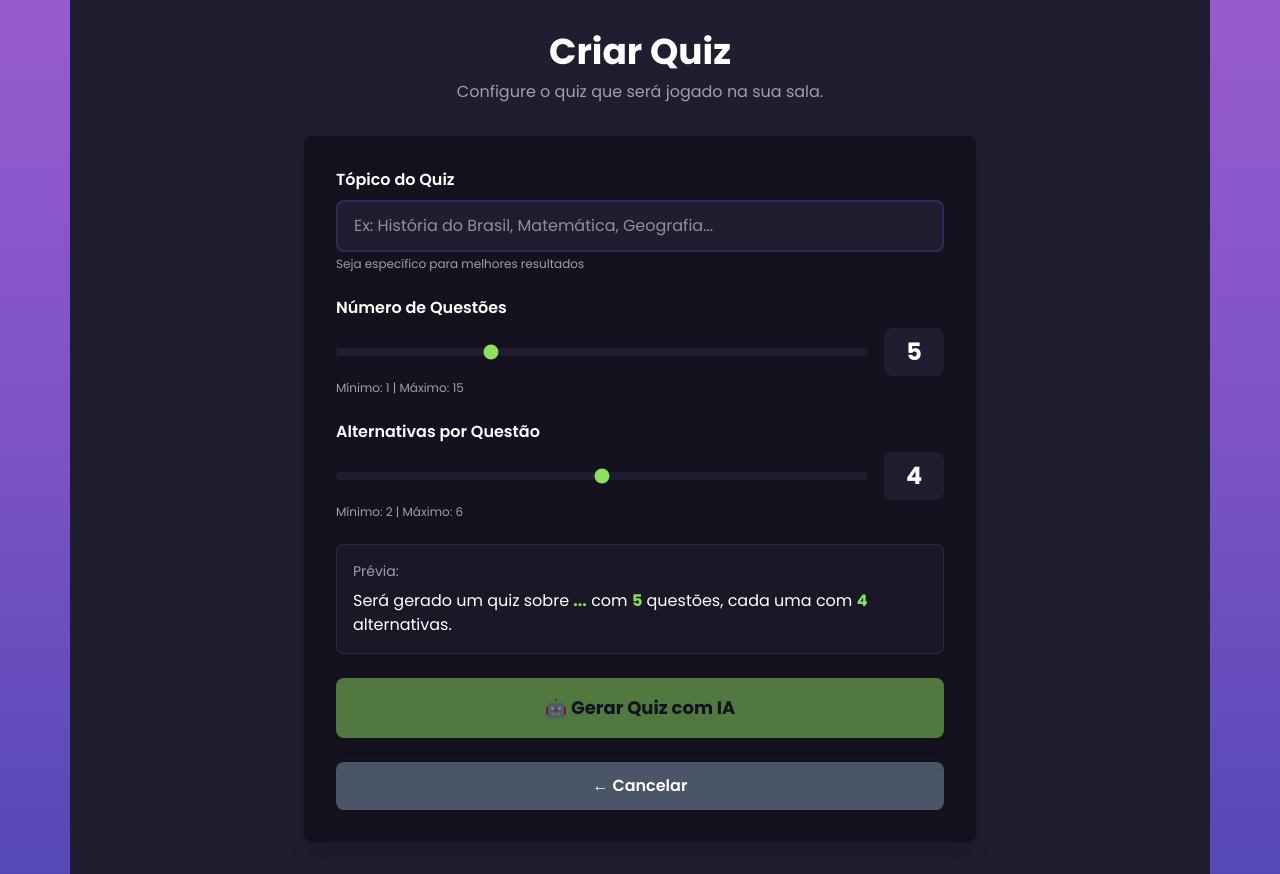
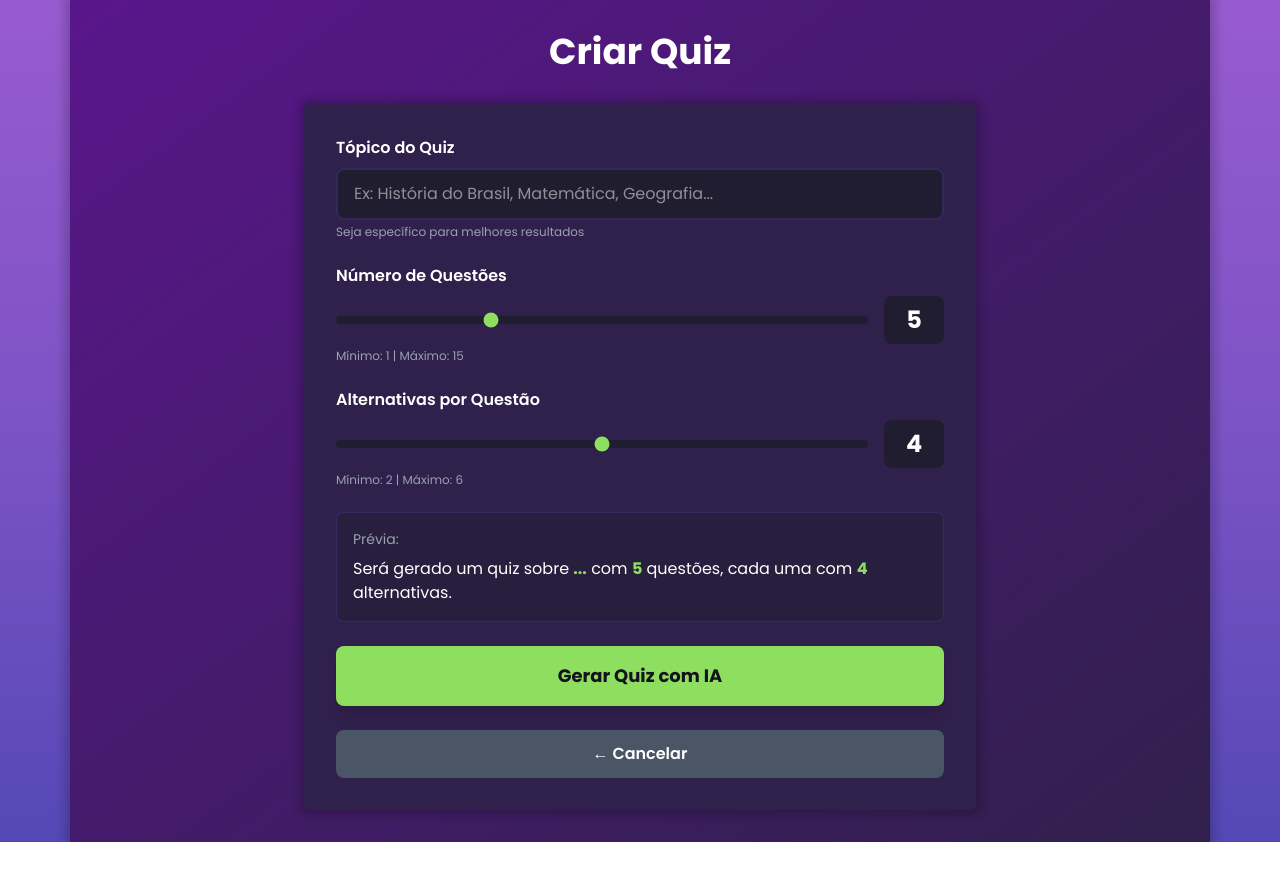
Before and after one commit to PalmeiraArthur/QuizAI, a React (Vite) app: page /criar-quiz in a window 1280 px wide. After the commit the page ends 842 px from the top, so only its background shows below. Built offline with nearby package versions, Linux system fonts and the light colour scheme; sample sign-in values are in the browser's storage.

Commit message:
remoção navbar play quiz.

```diff
--- a/src/pages/createQuiz.jsx
+++ b/src/pages/createQuiz.jsx
@@ -161,19 +161,17 @@ function CreateQuiz() {
     const handleCancel = () => navigate('/');
 
     return (
-        <div className="min-h-screen bg-darkGunmetal flex justify-center w-[1140px]">
+        <div className="min-h-screen bg-russianViolet bg-gradient-padrao flex justify-center w-[1140px] shadow-padrao">
             <main className="container mx-auto px-4 py-8 ">
                 <div className="max-w-2xl mx-auto">
                     <div className="text-center mb-8">
                         <h1 className="text-4xl font-bold text-white mb-2">
                             Criar Quiz
                         </h1>
-                        <p className="text-gray-400">
-                            Configure o quiz que será jogado na sua sala.
-                        </p>
+
                     </div>
 
-                    <div className="bg-raisinBlack rounded-lg shadow-xl p-8">
+                    <div className="bg-russianViolet rounded-md shadow-padrao p-8">
                         <form onSubmit={handleSubmit} className="space-y-6">
                             <div>
                                 <label className="block text-white font-semibold mb-2">
@@ -267,16 +265,17 @@ function CreateQuiz() {
                             <button
                                 type="submit"
                                 disabled={loading || !formData.topic.trim()}
-                                className="w-full bg-pistachio text-raisinBlack font-bold py-4 px-6 rounded-lg hover:bg-green-500 disabled:opacity-50 disabled:cursor-not-allowed transition-all text-lg shadow-lg"
+                                className="w-full bg-pistachio text-raisinBlack font-bold py-4 px-6 rounded-lg hover:bg-raisinBlack hover:text-pistachio transition-colorsdisabled:opacity-50 disabled:cursor-not-allowed transition-all text-lg shadow-lg"
                             >
-                                {loading ? 'Gerando Quiz com IA... (pode demorar até 1 min)' : '🤖 Gerar Quiz com IA'}
+                                {loading ? 'Gerando Quiz com IA... (pode demorar até 1 min)' : 'Gerar Quiz com IA'}
                             </button>
 
                             <button
                                 type="button"
                                 onClick={handleCancel}
                                 disabled={loading}
-                                className="w-full bg-gray-600 text-white font-semibold py-3 px-4 rounded-lg hover:bg-gray-700 disabled:opacity-50 transition-colors"
+                                className="w-full bg-gray-600 text-white font-semibold py-3 px-4 rounded-lg disabled:opacity-50 transition-colors
+                                hover:bg-white hover:text-red-800"
                             >
                                 ← Cancelar
                             </button>
--- a/src/pages/playQuiz.jsx
+++ b/src/pages/playQuiz.jsx
@@ -323,7 +323,6 @@ function PlayQuiz() {
   if (showResults) {
     return (
       <div className="min-h-screen bg-darkGunmetal flex justify-center w-[1140px]">
-        <Navbar />
         <main className="container mx-auto px-4 py-8 mt-[100px] md:mt-[100px]">
           <div className="max-w-2xl mx-auto">
             <div className="bg-raisinBlack rounded-lg shadow-xl p-8 text-center">
@@ -376,9 +375,7 @@ function PlayQuiz() {
 
   return (
     <div className="min-h-screen bg-darkGunmetal flex justify-center w-[1140px]">
-      <Navbar />
-
-      <main className="container mx-auto mt-[100px] md:mt-[100px]">
+      <main className="container mx-auto mt-[100px] md:mt-[60px]">
         <div className="max-w-5xl mx-auto">
 
           {/* Header com progresso e pontuação */}
```
